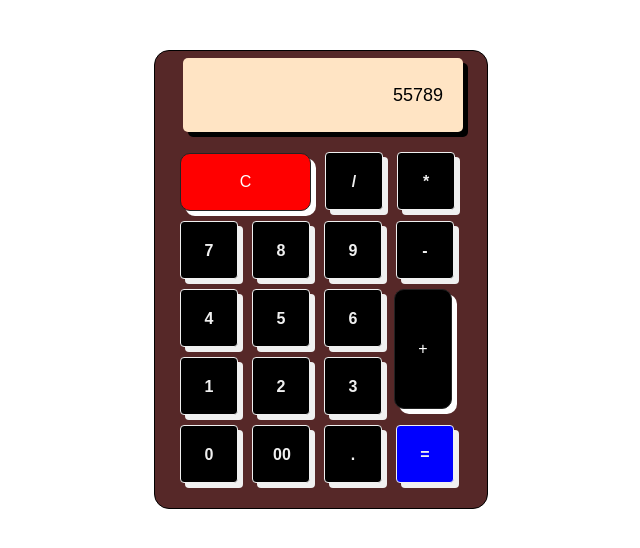
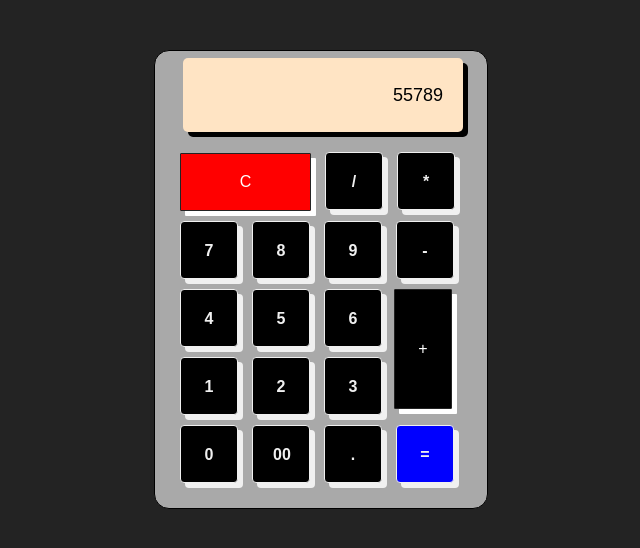
Before and after one commit to Roqeaiyakhan/assig-calculator, a plain HTML site: page index.html in a window 1280 px wide. Shown: the whole page, without its empty margins (319-959 px from the left). Drawn offline with Linux system fonts and the light colour scheme.

Commit message:
add file

```diff
--- a/style.css
+++ b/style.css
@@ -2,6 +2,7 @@
    body {
     padding: 0;
     margin:0;
+    background-color: #232323;
 }
 
 .calculator {
@@ -9,10 +10,10 @@
     width: 307px;
     margin: auto;
      margin-top: 50px;
-    background-color: #562828;
+    background-color: darkgray;
     padding: 7px 5px 20px 20px;
     border-radius: 15px;
-box-shadow: 0px 0px 5px 3px rgba (20, 20, 20, 0.85);
+
 }
 
 #text{
@@ -60,7 +61,7 @@ button {
     margin: 5px;
     padding: 15px;
     font-size: 16px;
-    border-radius: 10px;
+    border-radius:1px;
     border: 1px solid #232323;
     cursor: pointer;
     color: #ffffff;
```
